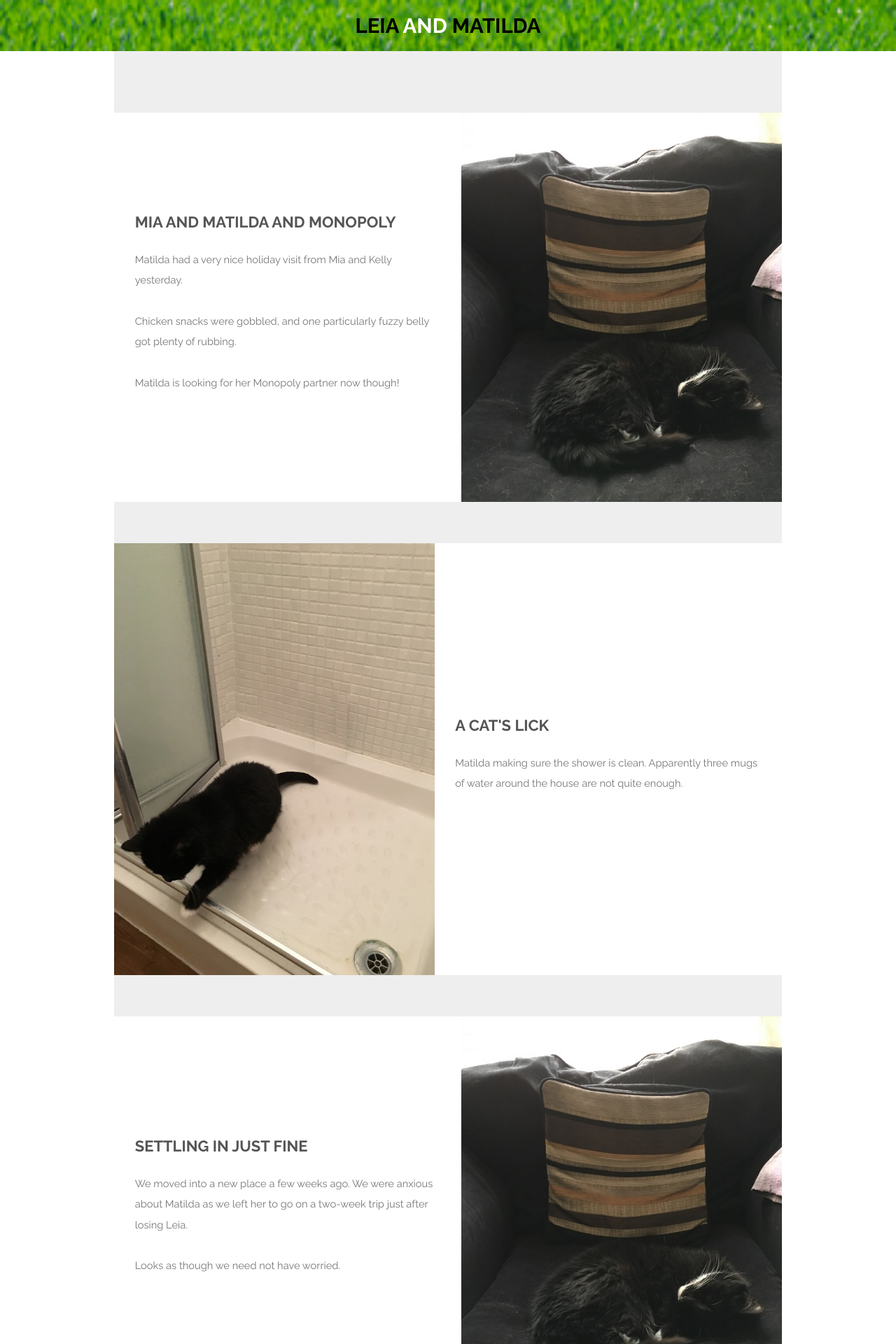
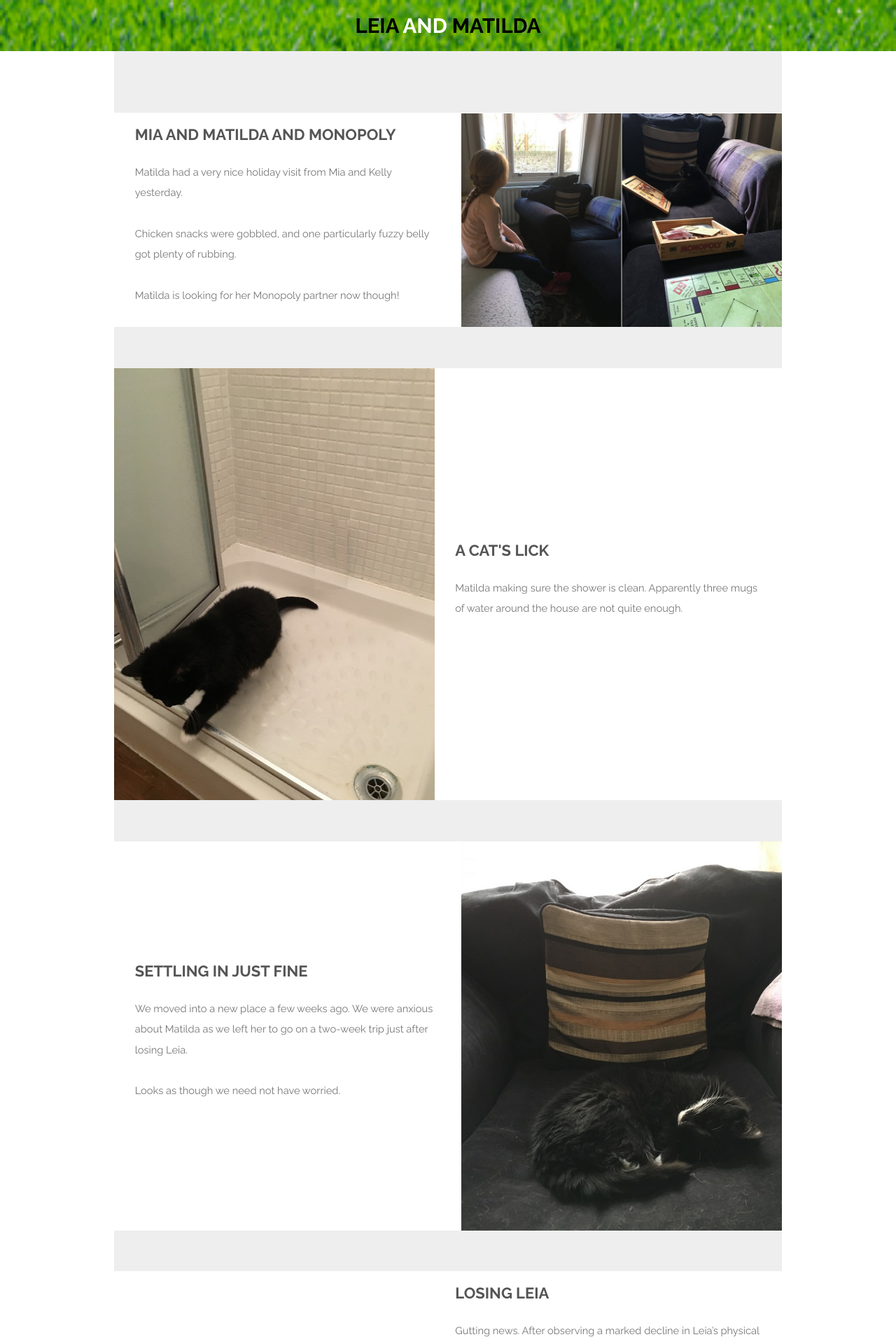
Before and after one commit to jaypalexa/leia-and-matilda, a Jekyll site: the page built from index.md, in a window 1280 px wide. Shown: the top 1920 px of the page at 70% size. Built offline with Jekyll 4.4.1, drawn with Linux system fonts in a browser that asks for light colours.

Commit message:
Fixed img references in "Mia and Matilda and Monopoly" post.

```diff
--- a/index.md
+++ b/index.md
@@ -7,7 +7,7 @@ description: A photo essay by Leia and Matilda
 <section id="one" class="wrapper style1">
   <div class="inner">
     <article class="feature right">
-      <span class="image"><a href="{{ site.url }}{{ site.baseurl }}/assets/images/20171119_1519_matilda.jpg"><img src="{{ site.url }}{{ site.baseurl }}/assets/images/20171119_1519_matilda.jpg" /></a></span>
+      <span class="image"><a href="{{ site.url }}{{ site.baseurl }}/assets/images/20171216_mia_matilda_monopoly.jpg"><img src="{{ site.url }}{{ site.baseurl }}/assets/images/20171216_mia_matilda_monopoly.jpg" /></a></span>
       <div class="content">
         <h2>Mia and Matilda and Monopoly</h2>
         <p>Matilda had a very nice holiday visit from Mia and Kelly yesterday.</p>
```
